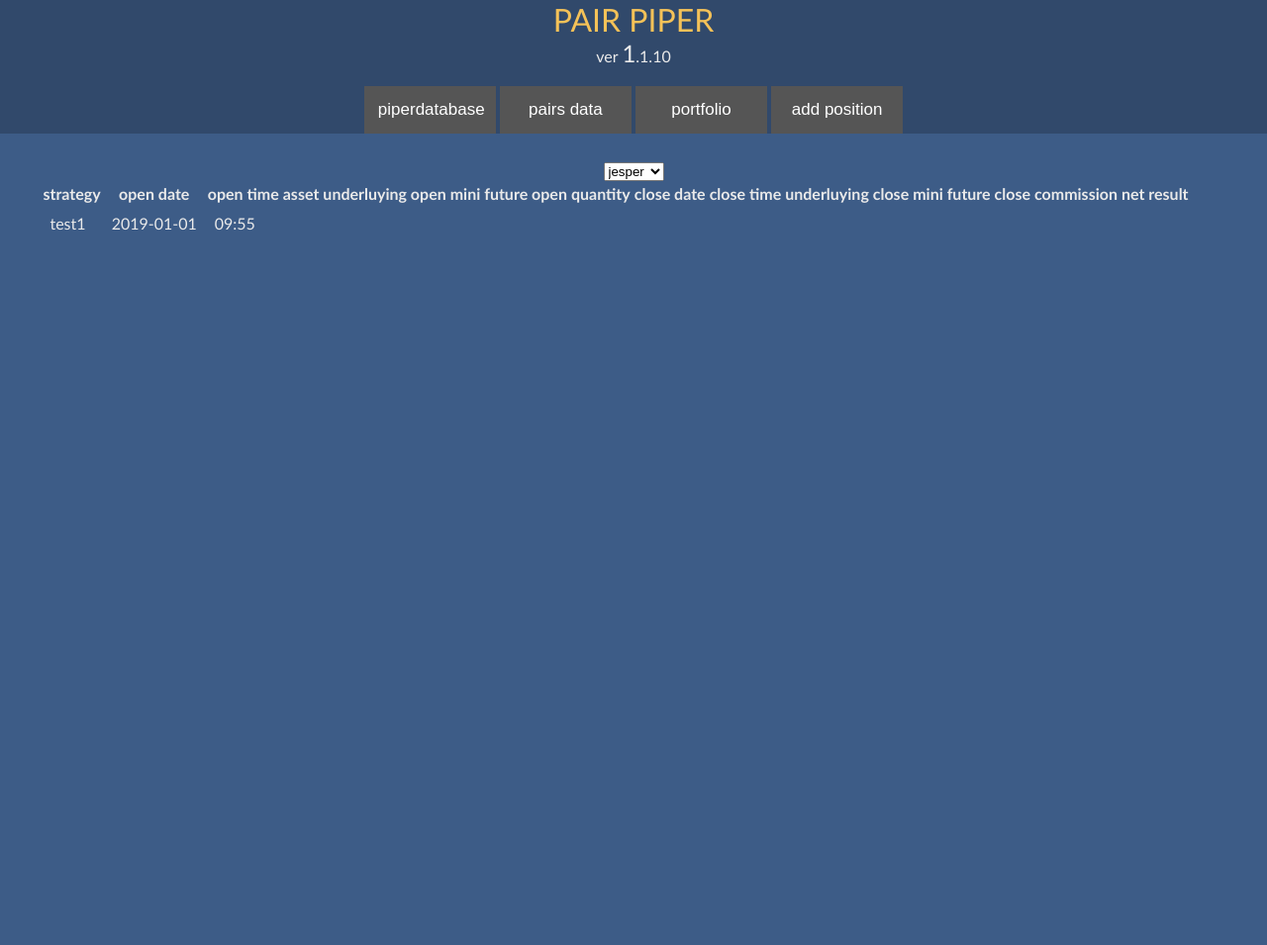
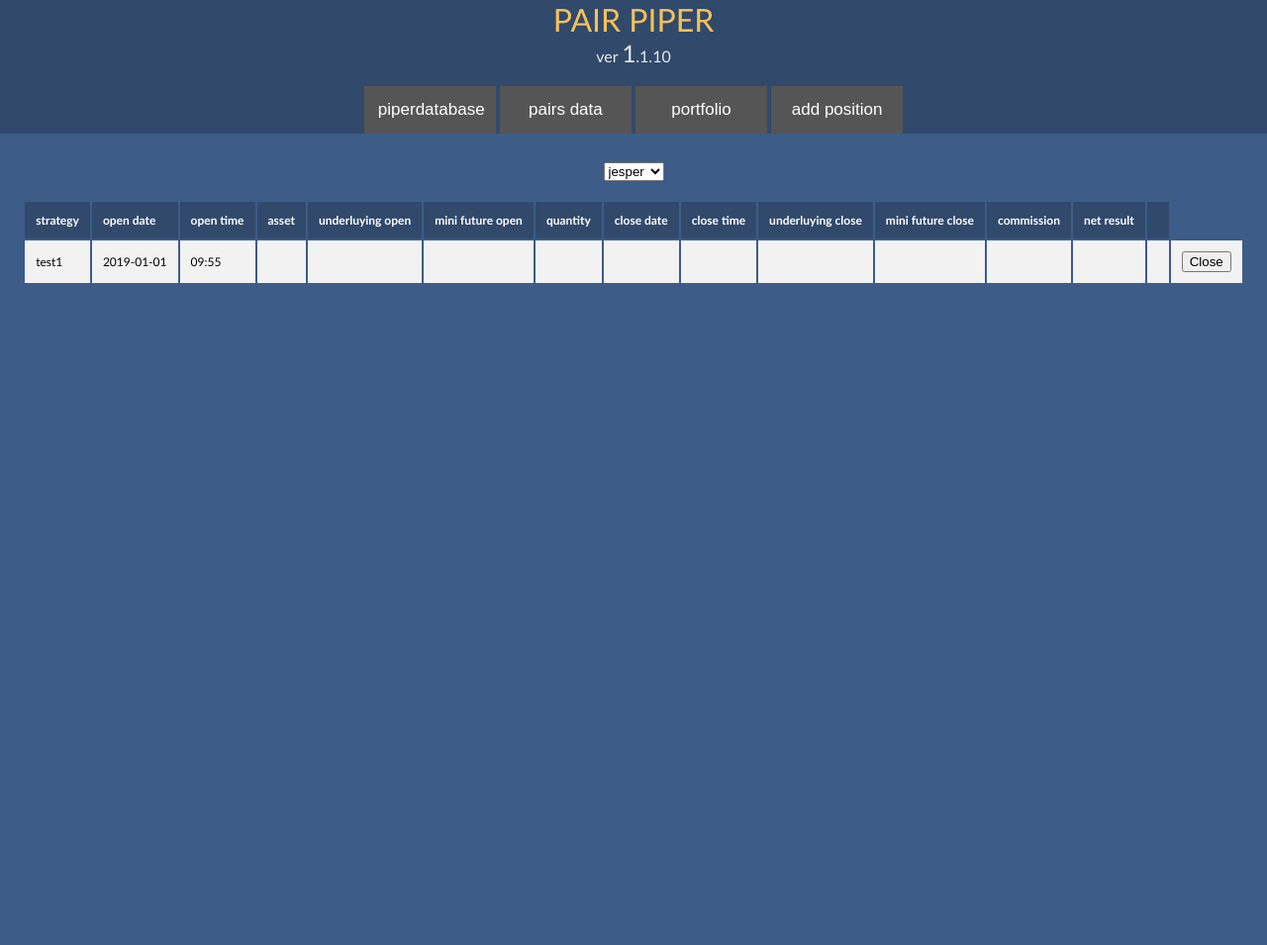
Before and after one commit to bomstone/pairpiperweb, a Django app: page /portfolio/ in a window 1280 px wide. Shown: the whole page at 99% size. Run offline with Django 3.2, Linux system fonts and the light colour scheme.

Commit message:
portfolio base template

```diff
--- a/portfolio/templates/portfolio/portfolio.html
+++ b/portfolio/templates/portfolio/portfolio.html
@@ -1,12 +1,13 @@
 {% extends 'base.html' %}
 {% block content %}
-
-<select>
-    <option value="jesper">jesper</option>
-    <option value="mikael">mikael</option>
-</select>
+<div class="portfolio">
+    <select>
+        <option value="jesper">jesper</option>
+        <option value="mikael">mikael</option>
+    </select>
+    <br>
+    <br>
     <table>
-        <div class="portfolio">
             <tr>
                 <th>strategy</th>
                 <th>open date</th>
@@ -23,8 +24,6 @@
                 <th>net result</th>
                 <th></th>
             </tr>
-        </div>
-        <div class="portfolio">
             <tr>
                 <td>{{ variable1 }}</td>
                 <td>2019-01-01</td>
@@ -40,9 +39,8 @@
                 <td></td>
                 <td></td>
                 <td></td>
-                <td></td>
+                <td><button>Close</button></td>
             </tr>
-        </div>
     </table>
-
+</div>
 {% endblock %}
--- a/static/css/style.css
+++ b/static/css/style.css
@@ -35,14 +35,10 @@ body, html {
   height: 100%;
 }
 
-.portfolio {
-    border-collapse: collapse;
-  width: 100%;
-}
-
 .portfolio th, td {
   text-align: left;
-  padding: 8px;
+  padding: 11px;
+  font-size: 12px;
 }
 
 .portfolio tr:nth-child(even){background-color: #f2f2f2}
```
Also changed, not shown: pairsdata/templates/pairsdata/pairsdata.html (+3 -0 lines).
